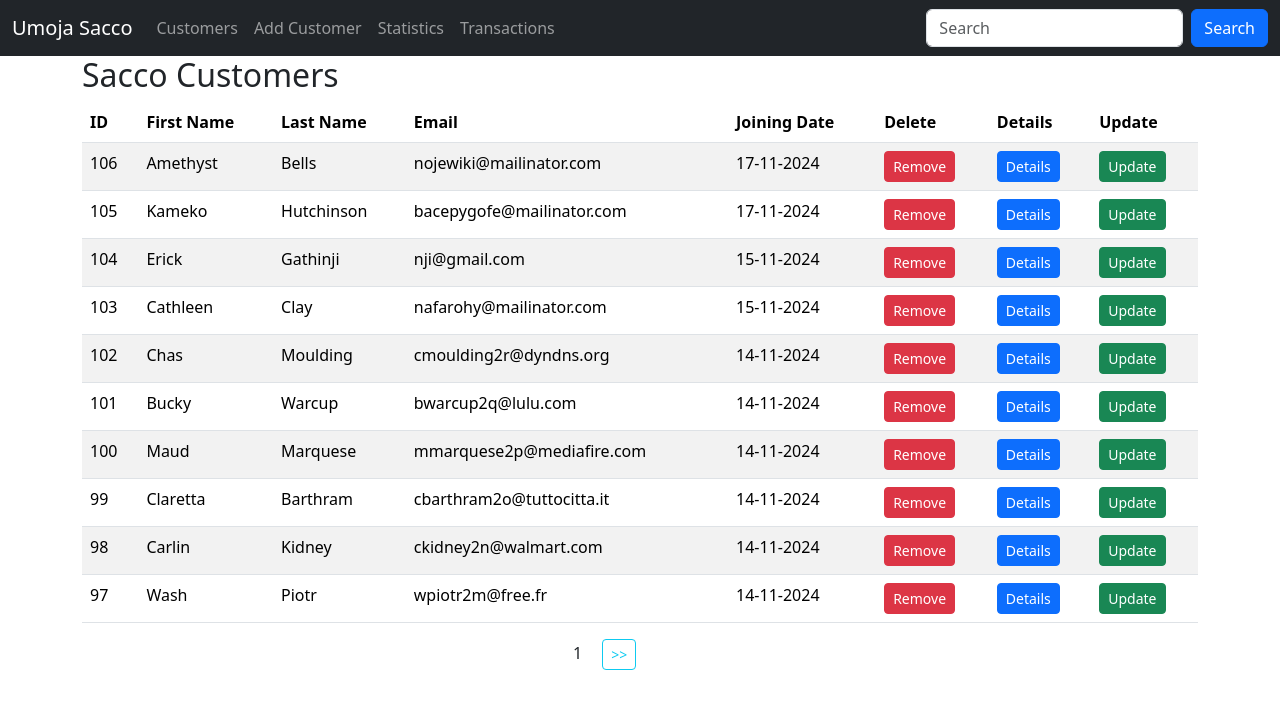
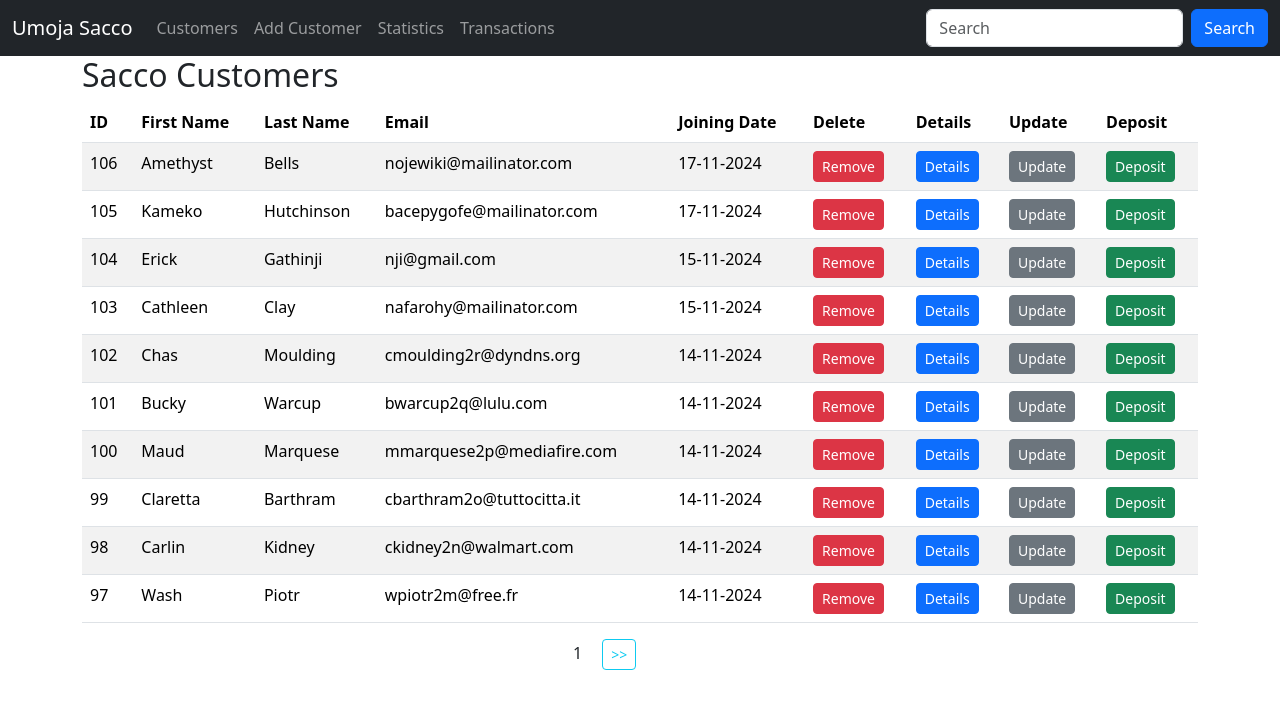
Before and after one commit to erickgathinji/django-database, a Django app: page / in a window 1280 px wide. Shown: the top 709 px of the page. Run offline with Django 5.2, Linux system fonts and the light colour scheme; data comes from the database, SQL or seed files in the repository; both versions use the stored data as it was after the commit; some libraries are stand-ins or nearby versions.

Commit message:
Adding deposits

```diff
--- a/project_database/settings.py
+++ b/project_database/settings.py
@@ -133,3 +133,8 @@ DEFAULT_AUTO_FIELD = 'django.db.models.BigAutoField'
 CRISPY_ALLOWED_TEMPLATE_PACKS = "bootstrap5"
 
 CRISPY_TEMPLATE_PACK = "bootstrap5"
+
+
+# install these apps - then load them up under settings - installed apps
+# pip install django-crispy-forms
+# pip install crispy-bootstrap5
--- a/project_database/urls.py
+++ b/project_database/urls.py
@@ -36,5 +36,7 @@ urlpatterns = [
     path('customers/search', views.search_customer, name='search_customer'),
     # the name is associated with the master.html navbar search - action
 
+    path('customers/deposit/<int:customer_id>', views.deposit, name='deposit'),
+
     path('admin/', admin.site.urls),
 ]
--- a/sacco/app_forms.py
+++ b/sacco/app_forms.py
@@ -1,7 +1,7 @@
 # django forms
 from django import forms
 
-from sacco.models import Customer
+from sacco.models import Customer, Deposit
 
 GENDER_CHOICES = {"Male": "Male", "Female": "Female"}
 
@@ -16,3 +16,11 @@ class CustomerForm(forms.ModelForm): # ensure import is strictly django import f
             'weight': forms.NumberInput(attrs={'type': 'number', 'min': '35', 'max': '100'}),
             # 'gender': forms.Select(choices=GENDER_CHOICES),
         }
+
+class DepositForm(forms.ModelForm):
+    class Meta:
+        model = Deposit
+        fields = ['amount']
+        widgets = {
+            'amount': forms.NumberInput(attrs={'type': 'number', 'min': '0', 'max': '100000'}),
+        }
--- a/sacco/views.py
+++ b/sacco/views.py
@@ -3,7 +3,7 @@ from django.db.models import Q
 from django.http import HttpResponse
 from django.shortcuts import render, redirect, get_object_or_404
 
-from sacco.app_forms import CustomerForm
+from sacco.app_forms import CustomerForm, DepositForm
 from sacco.models import Customer, Deposit
 
 
@@ -90,7 +90,6 @@ def search_customer(request):
         Q(first_name__icontains=search_term) | Q(last_name__icontains=search_term) | Q(email__icontains=search_term))
     # data = generates select * from customers where first_name LIKE '%noel%' OR last_name LIKE '%noel%'
 
-
     # paste paginator info from customers function, then factor in the html pg, and the above data variable
     paginator = Paginator(data, 10)
     page_number = request.GET.get('page', 1)  # 1 is a default page loaded if the page input is missing
@@ -102,7 +101,15 @@ def search_customer(request):
     return render(request, "search.html", {
         "data": paginated_data, "customer": data})
 
-
-# install these apps - then load them up under settings - installed apps
-# pip install django-crispy-forms
-# pip install crispy-bootstrap5
+def deposit(request, customer_id):
+    customer = get_object_or_404(Customer, id=customer_id)
+    if request.method == "POST":
+        form = DepositForm(request.POST)
+        if form.is_valid():
+            amount = form.cleaned_data['amount']
+            depo = Deposit(amount=amount, status=True, customer=customer)
+            depo.save()
+            return redirect('customers')
+    else:
+        form = DepositForm()
+    return render(request, 'deposit_form.html', {"form": form, 'customer': customer})
--- a/templates/customers.html
+++ b/templates/customers.html
@@ -20,6 +20,7 @@
                 <th>Delete</th>
                 <th>Details</th>
                 <th>Update</th>
+                <th>Deposit</th>
             </tr>
             </thead>
 
@@ -44,7 +45,11 @@
                     </td>
 
                     <td>
-                        <a class="btn btn-success btn-sm" href="{% url 'update_customer' customer.id %}">Update</a>
+                        <a class="btn btn-secondary btn-sm" href="{% url 'update_customer' customer.id %}">Update</a>
+                    </td>
+
+                    <td>
+                        <a class="btn btn-success btn-sm" href="{% url 'deposit' customer.id %}">Deposit</a>
                     </td>
 
                 </tr>
```
Also changed, not shown: templates/deposit_form.html (added, +26 -0 lines), db.sqlite3.
